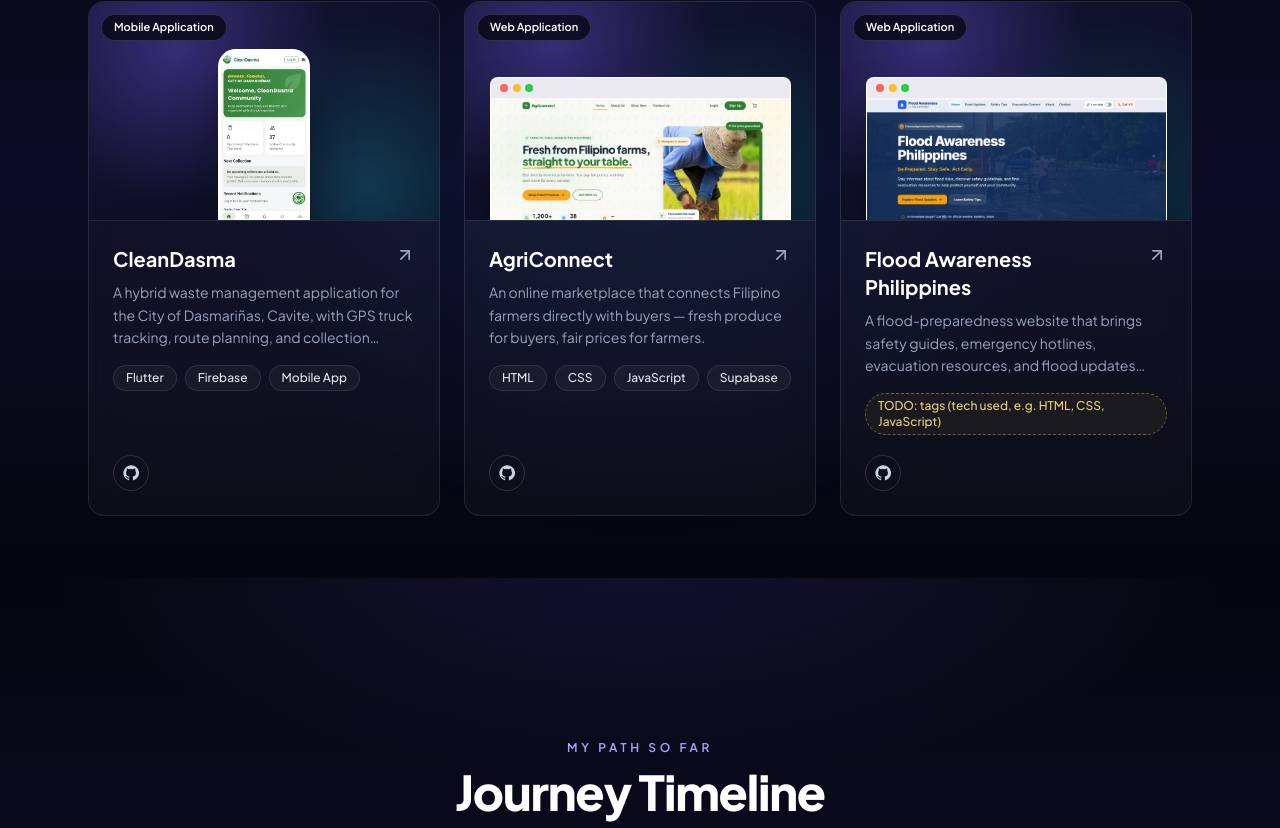
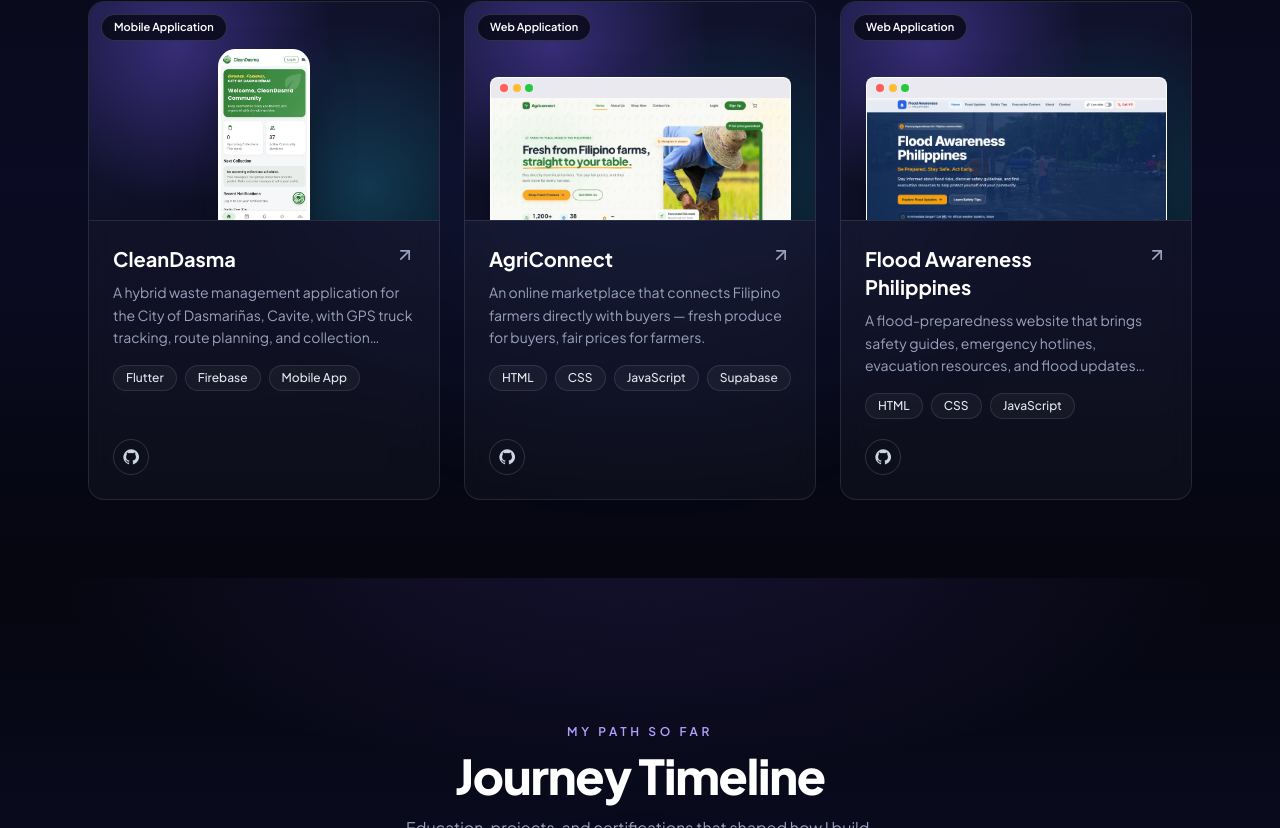
Before and after one commit to NixAmpi/marnixportfolio, a Next.js app: page / in a window 1280 px wide. Shown: the part 3422-4250 px from the top of the page. Built offline with nearby package versions, Linux system fonts and the light colour scheme; no server answers.

Commit message:
Add Flood Awareness tags and tech stack
Co-Authored-By: Claude Opus 5.5 <noreply@anthropic.com>

```diff
--- a/data/projects.ts
+++ b/data/projects.ts
@@ -114,7 +114,7 @@ export const projects: Project[] = [
       "A flood-preparedness website that brings safety guides, emergency hotlines, evacuation resources, and flood updates together in one place for Filipino communities.",
     description:
       "A flood-preparedness website that brings safety guides, emergency hotlines, evacuation resources, and flood updates together in one place for Filipino communities.",
-    tags: ["TODO: tags (tech used, e.g. HTML, CSS, JavaScript)"],
+    tags: ["HTML", "CSS", "JavaScript"],
     githubUrl: "https://github.com/NixAmpi/Flood-awareness",
     // liveUrl: add the deployed URL here to show the "Visit Site" button.
     thumbnail: "/projects/flood-awareness/home.webp",
@@ -150,7 +150,7 @@ export const projects: Project[] = [
       "Low Data mode toggle for slow or limited connections",
       "Links to official sources: PAGASA, NDRRMC, Project NOAH",
     ],
-    stack: ["TODO: technology stack"],
+    stack: ["HTML5", "CSS3", "JavaScript"],
     process: [
       "Researched Philippine flood preparedness guidelines and official sources (PAGASA, NDRRMC, DILG, Philippine Red Cross, Project NOAH, HazardHunterPH)",
       "Planned the site structure around what families need most in an emergency: hotlines, safety steps, and where to evacuate",
```
